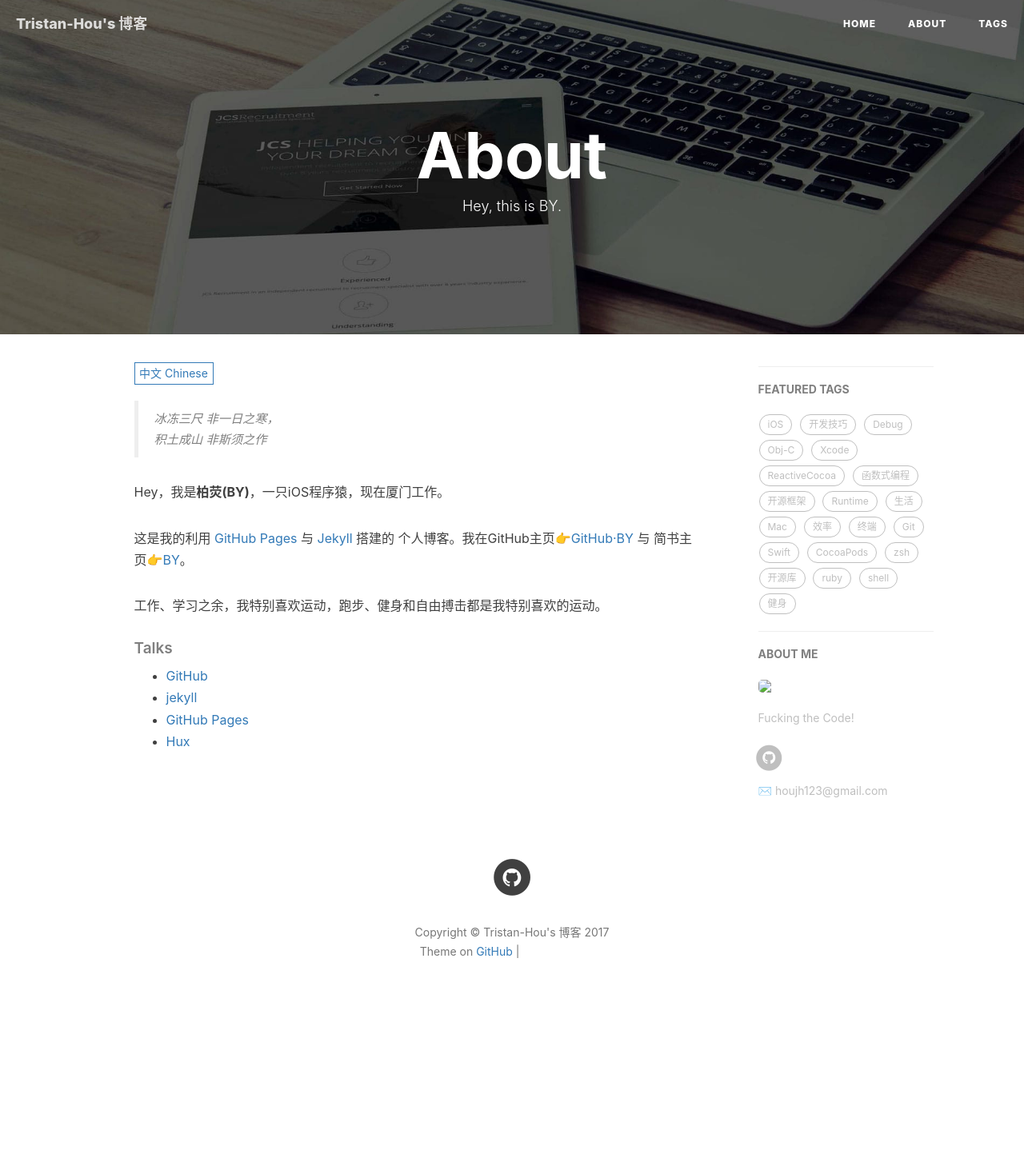
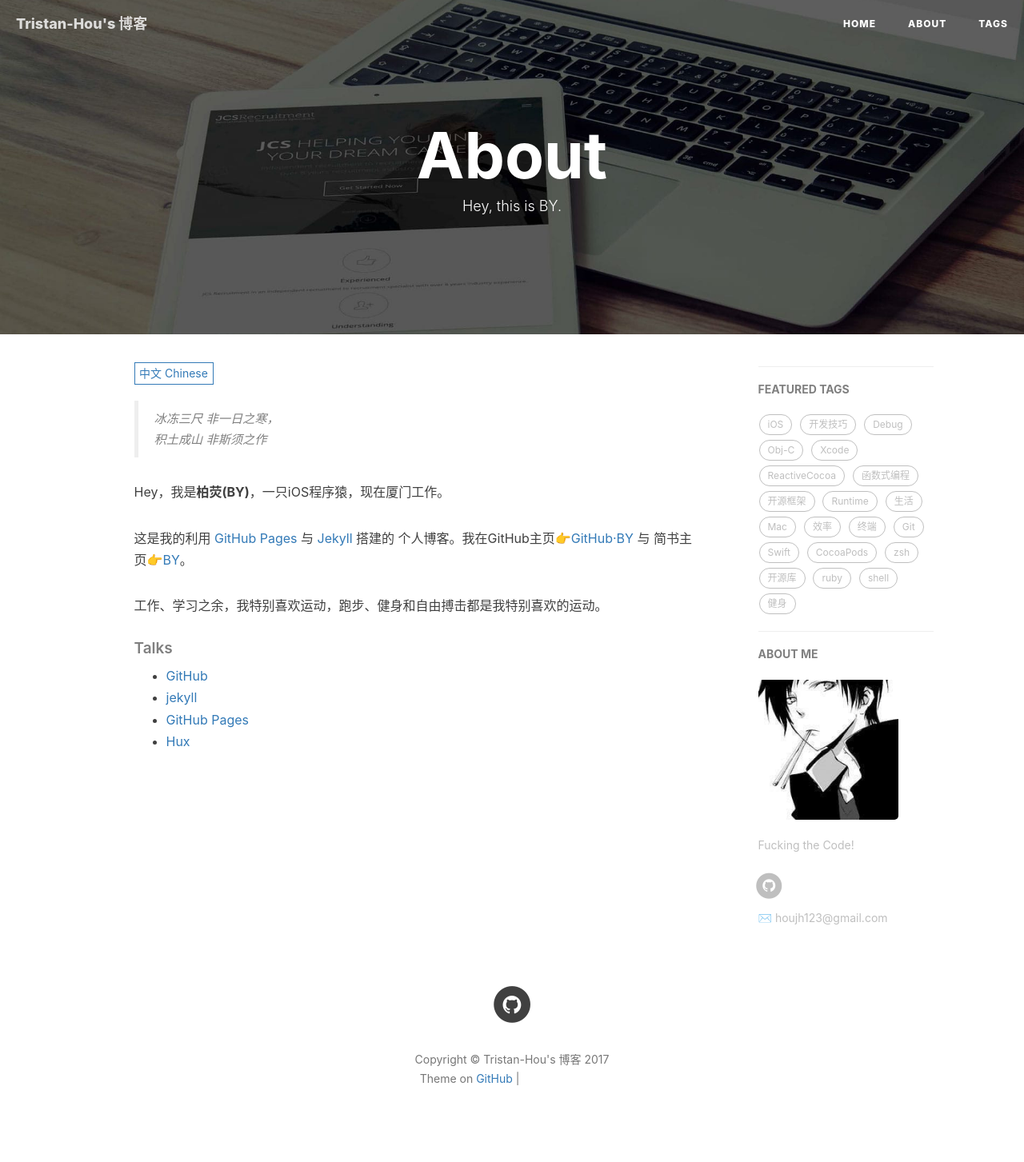
Before and after one commit to Tristan-Hou/tristan-hou.github.io-backup-, a Jekyll site: the page built from about.html, in a window 1280 px wide. Shown: the whole page at 80% size. Built offline with Jekyll 4.4.1, drawn with Linux system fonts in a browser that asks for light colours; nearby versions of some CDN libraries; comment, search, counter and statistics services are not loaded; before the commit the page ends 1294 px from its top, so only the background shows below that; grey boxes are pictures that could not be loaded.

Commit message:
Update _config.yml

```diff
--- a/_config.yml
+++ b/_config.yml
@@ -7,12 +7,12 @@ description: "Forever has turned out to be too long."
 keyword: "Android FFmpeg Java C++"
 url: "https://tristan-hou.github.io/"          # your host, for absolute URL
 baseurl: ""      # for example, '/blog' if your blog hosted on 'host/blog'
-github_repo: "https://github.com/qiubaiying/qiubaiying.github.io.git" # you code repository
+github_repo: "https://github.com/Tristan-Hou/tristan-hou.github.io.git" # you code repository
 
 # Sidebar settings
 sidebar: true                           # whether or not using Sidebar.
 sidebar-about-description: "Fucking the Code!"
-sidebar-avatar: img/avatar_m.jpg      # use absolute URL, seeing it's used in both `/` and `/about/`
+sidebar-avatar: /img/avatar_m.jpg      # use absolute URL, seeing it's used in both `/` and `/about/`
 
 
 
```
